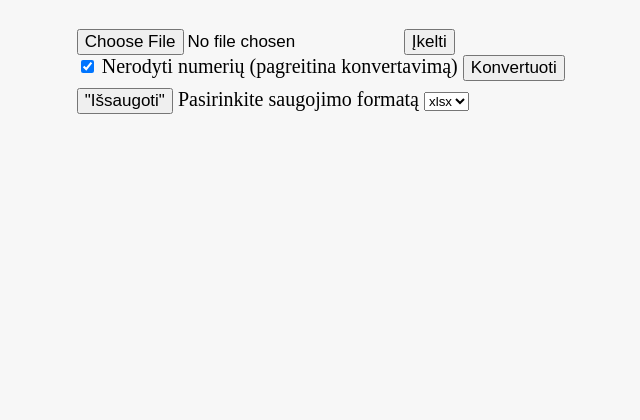
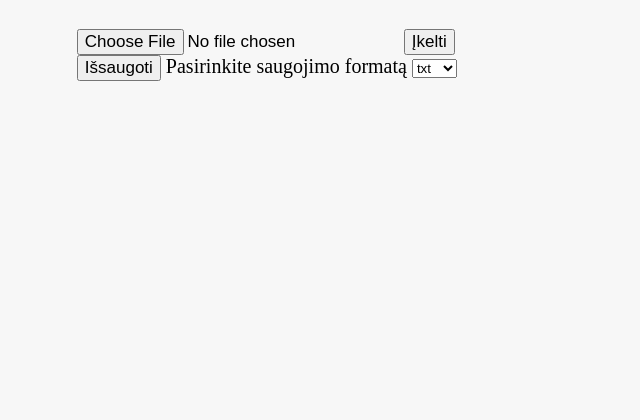
Before and after one commit to sarunasil/num_converter, a Flask app: page /converter in a window 1280 px wide. Shown: the part 272-692 px from the top of the page, without its empty margins (316-956 px from the left). Run offline with Flask 2, Linux system fonts and the light colour scheme.

Commit message:
got txt converter technically working, it passes theoretical tests but no real world testing had been done

```diff
--- a/config.py
+++ b/config.py
@@ -7,7 +7,7 @@ class Config(object):
 
     SQLALCHEMY_DATABASE_URI = 'sqlite:///instance/prod-db.sqlite'
 
-    UPLOAD_FOLDER = "./uploads"
+    UPLOAD_FOLDER = "uploads"
 
     REMEBER_COOKIE_HTTPONLY = True
     REMEMBER_COOKIE_SECURE = True
--- a/num_converter/main.py
+++ b/num_converter/main.py
@@ -1,6 +1,7 @@
-from os.path import join, splitext
+from os import remove, getcwd
+from os.path import join, splitext, exists, basename
 
-from flask import Blueprint, render_template, url_for, request, redirect, current_app, flash, session
+from flask import Blueprint, render_template, url_for, request, redirect, current_app, flash, session, send_from_directory
 from werkzeug.utils import secure_filename
 from flask_login import login_required, current_user
 
@@ -65,8 +66,23 @@ def converter_post():
         ofilepath = f"{splitext(filepath)[0]}_converted.txt"
         with open(ofilepath, 'w') as ofile:
             ofile.writelines(converted)
-        session['ofilepath'] = ofilepath
+
+        #delete prev file
+        remove(filepath)
+
+        session['ofilepath'] = basename(ofilepath)
 
         return render_template('converter.html', before_size=len(content), after_size=len(converted))
 
     return redirect(url_for('main.converter'))
+
+@main.route('/download', methods=["POST"])
+def download():
+
+    if session['ofilepath']:
+        uploads = join(getcwd(), current_app.config['UPLOAD_FOLDER'])
+
+        if exists( join(uploads, session['ofilepath'])):
+            return send_from_directory(directory=uploads, filename=session['ofilepath'])
+        else:
+            return "Error occurred. Seems the input file was not converted properly. Try again"
--- a/num_converter/templates/converter.html
+++ b/num_converter/templates/converter.html
@@ -41,24 +41,16 @@
                     <button type="submit" class="btn" id="Btn_load" OnClick="Btn_press_Click">Įkelti</button>
                 </form>
             </div>
-            <div>
-                <form action="/converter" method="POST">
+            <div id="save_div" >
+                <form action="/download" method="POST">
                     <input type="hidden" name="csrf_token" value="{{ csrf_token() }}"/>
-                    <input type="checkbox" id="quietCheckBX"   checked="true" OnCheckedChanged="quietCheckBX_CheckedChanged" >
-                    <label for="quietCheckBX">Nerodyti numerių (pagreitina konvertavimą)</label>
-                    <button type="submit" class="btn" id="btn_convert" Width="113px" OnClick="btn_convert_Click">Konvertuoti</button>
-                </form>
-            </div>
-            <div id="save_div" >
-                <form action="/converter" method="POST">
-                    <input type="hidden" name="csrf_token" value="{{ csrf_token() }}"/>
-                    <button type="submit" id="btn_save" class="btn"  OnClick="Button1_Click" width="92px">"Išsaugoti"</button>
+                    <button type="submit" id="btn_save" class="btn" width="92px">Išsaugoti</button>
 
                     <label for="drop_down_list" id="LabelChoose" Height="25px">Pasirinkite saugojimo formatą</label>
                     <select name="format" id="drop_down_list"  Width="75">
+                        <option value="txt" selected="selected">txt</option>
                         <option value="xlsx">xlsx</option>
                         <option value="xls">xls</option>
-                        <option value="txt">txt</option>
                     </select>
                 </form>
             </div>
```
